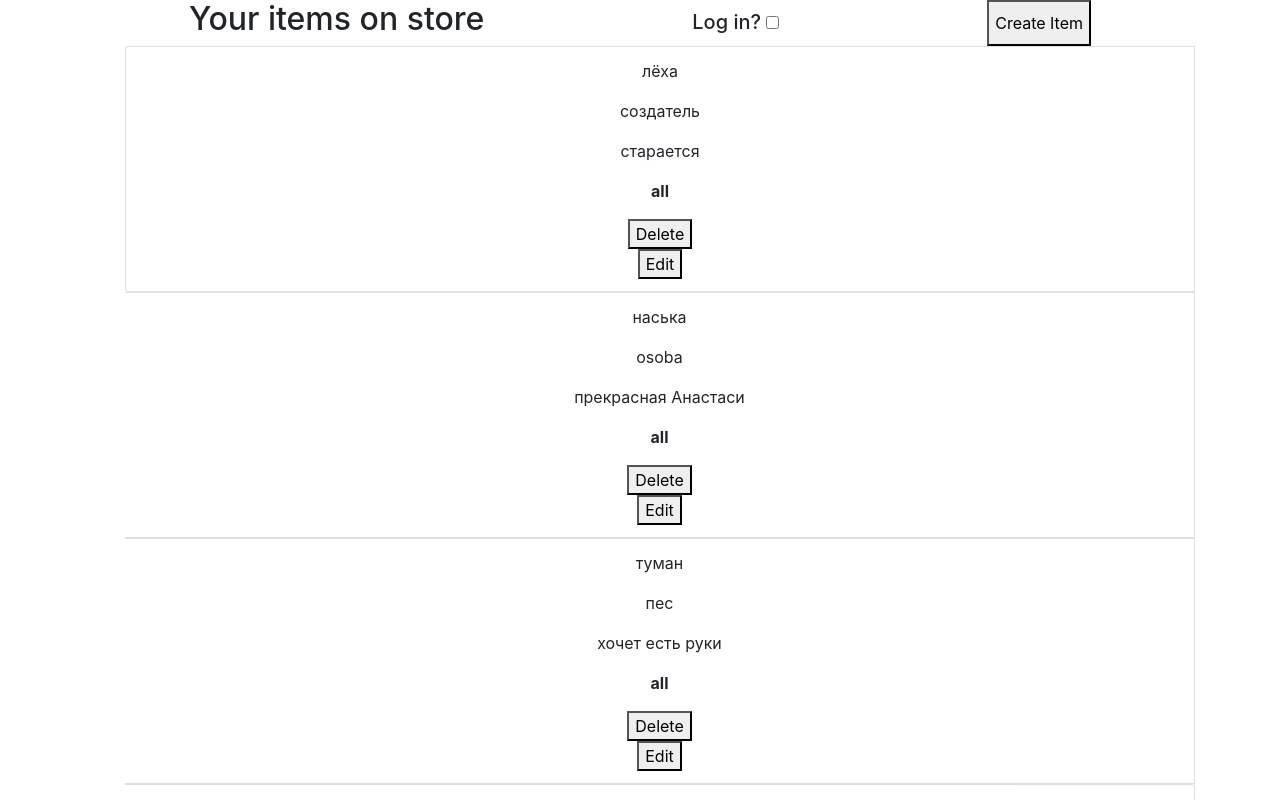
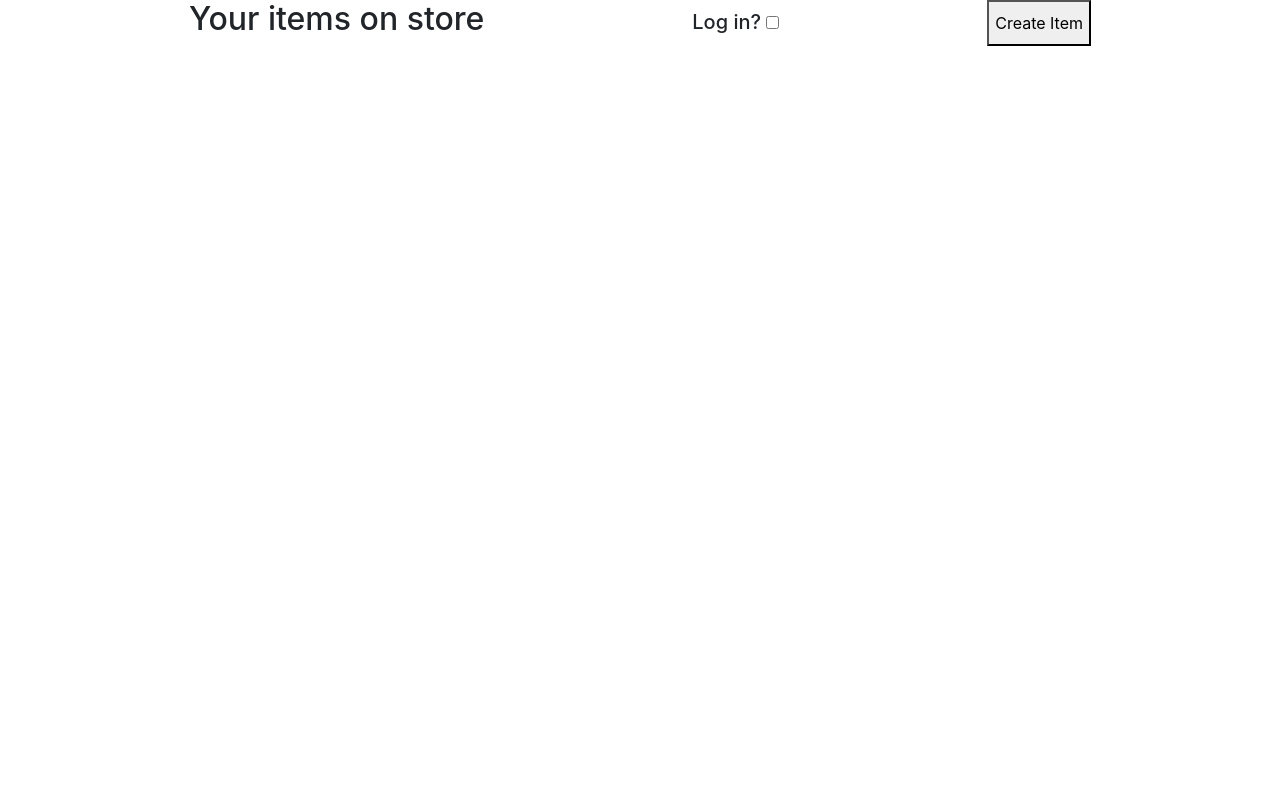
Before and after one commit to songvo1018/storage-practice, a React (Create React App) app: page / in a window 1280 px wide. Shown: the top 800 px of the page. Built offline with nearby package versions, Linux system fonts and the light colour scheme.

Commit message:
1.8 Remove is work

```diff
--- a/src/components/CreateItem/CreateItem.js
+++ b/src/components/CreateItem/CreateItem.js
@@ -41,7 +41,7 @@ class CreateItem extends Component {
 		const value = e.value;
 		const name = e.placeholder;
 		let nexId = () => {
-			return this.props.array.length + 2;
+			return this.props.array.length + 1;
 		}
 
 		this.setState({
--- a/src/components/ItemCard/removeItem/removeItem.js
+++ b/src/components/ItemCard/removeItem/removeItem.js
@@ -4,38 +4,15 @@ import { removeItem } from "../../../store/actions/items";
 
 class RemoveItem extends Component {
 
-  state = {
-    id: this.props.id,
-    array: this.props.array
-  }
-
-  updateStore(arrayNew) {
-    // this.setState({
-    //   array
-    // })
-    // let array = this.state.array
-    this.props.removeItemAction(arrayNew)
-  }
-
   handlerRemove(e) {
-    let array = this.state.array
-    array.forEach(element => {
-      if (element.id === e) {
-        let itemNumber = array.find((currentValue) => currentValue.id === element.id).id;
-
-        const index = array.findIndex((n) => n.id === itemNumber);
-				if (index !== -1) {
-          array.splice(index, 1);
-				}
-        this.updateStore(array)
-      }
-    });
+    const result = this.props.array.filter((item) => item.id !== e)
+    this.props.removeItemAction(result);
   }
 
   render() {
     return (
 			<div>
-				<button onClick={() => this.handlerRemove(this.state.id)}>Delete</button>
+				<button onClick={() => this.handlerRemove(this.props.id)}>Delete</button>
 			</div>
 		);
   }
--- a/src/containers/layout/Layout.js
+++ b/src/containers/layout/Layout.js
@@ -11,9 +11,9 @@ class Layout extends Component {
 	};
 
 	renderItems() {
-		const item = this.props.array;
-		debugger
-		const listItems = item.map((item) => {
+		let item = this.props.array;
+
+		let listItems = item.map((item) => {
 			return <ItemCard key={item.id + "-item"} data={item} />;
     });
 
--- a/src/store/reducers/items.js
+++ b/src/store/reducers/items.js
@@ -2,8 +2,8 @@ import {CREATE_ITEM, REMOVE_ITEM} from '../actions/actionType'
 import arrayCards from './arrayCards'
 
 const InitialState = {
-	array: arrayCards,
-	// array: []
+	// array: arrayCards,
+	array: []
 };
 
 export function itemsReducer(state = InitialState, action) {
```
